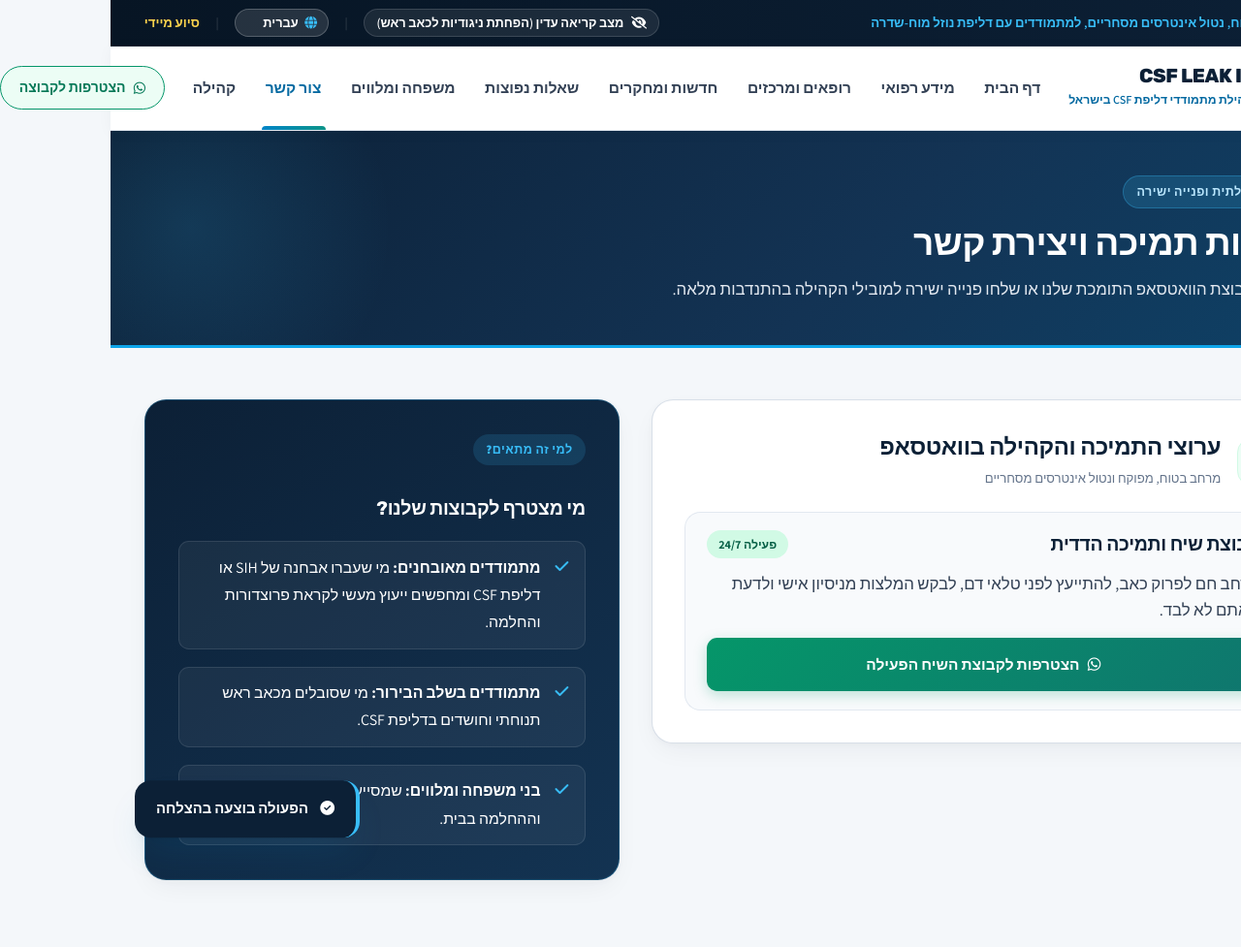
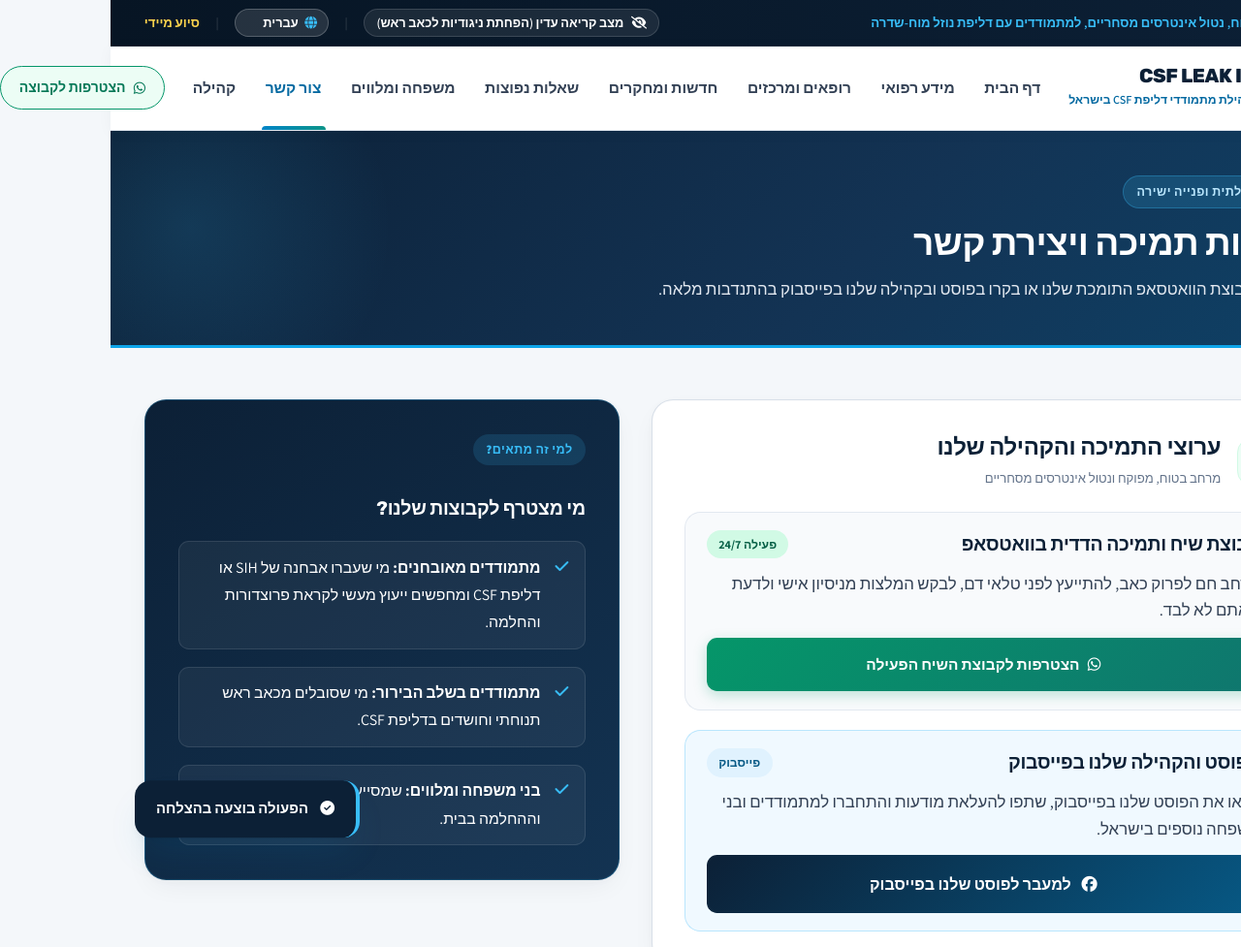
Before and after one commit to sarigreyniman/CSF-Leak, a plain HTML site: page contact.html in a window 1280 px wide. Shown: the top 977 px of the page at 97% size. Drawn offline with Linux system fonts and the light colour scheme.

Commit message:
contact facebook

```diff
--- a/contact.html
+++ b/contact.html
@@ -12,7 +12,7 @@
     </script>
     <meta name="viewport" content="width=device-width, initial-scale=1.0">
     <title>קבוצות תמיכה ויצירת קשר | דליפת CSF ותת־לחץ תוך־גולגולתי | CSF Leak IL</title>
-    <meta name="description" content="הצטרפו לקבוצת התמיכה והשיח בוואטסאפ למתמודדי דליפת נוזל מוחי־שדרתי (CSF), תת־לחץ תוך־גולגולתי (SIH) ובני משפחה, או פנו ישירות לצוות CSF Leak IL.">
+    <meta name="description" content="הצטרפו לקבוצת התמיכה והשיח בוואטסאפ ולעמוד הפייסבוק למתמודדי דליפת נוזל מוחי־שדרתי (CSF), תת־לחץ תוך־גולגולתי (SIH) ובני משפחה בישראל.">
     <link rel="icon" type="image/png" href="favicon.png">
     <link rel="preconnect" href="https://fonts.googleapis.com">
     <link rel="preconnect" href="https://fonts.gstatic.com" crossorigin>
@@ -28,7 +28,7 @@
       "@type": "ContactPage",
       "name": "קבוצות תמיכה ויצירת קשר - CSF Leak IL",
       "inLanguage": "he",
-      "description": "ערוצי תמיכה קהילתיים בוואטסאפ וטופס פנייה לצוות CSF Leak IL עבור מתמודדי דליפת CSF ובני משפחותיהם."
+      "description": "ערוצי תמיכה קהילתיים בוואטסאפ ובפייסבוק עבור מתמודדי דליפת CSF ובני משפחותיהם בישראל."
     }
     </script>
 </head>
@@ -45,12 +45,12 @@
                 <span class="banner-kicker">תמיכה קהילתית ופנייה ישירה</span>
                 <h1 class="banner-title">קבוצות תמיכה ויצירת קשר</h1>
                 <p class="banner-desc">
-                    הצטרפו לקבוצת הוואטסאפ התומכת שלנו או שלחו פנייה ישירה למובילי הקהילה בהתנדבות מלאה.
+                    הצטרפו לקבוצת הוואטסאפ התומכת שלנו או בקרו בפוסט ובקהילה שלנו בפייסבוק בהתנדבות מלאה.
                 </p>
             </div>
         </section>
 
-        <!-- קבוצות וואטסאפ למעלה -->
+        <!-- קבוצות וואטסאפ ופייסבוק -->
         <section class="section-block">
             <div class="container grid-asymmetric">
                 <div class="card stack-md">
@@ -58,13 +58,14 @@
                         <div class="icon-box icon-emerald"><i class="fa-brands fa-whatsapp" aria-hidden="true"></i>
                         </div>
                         <div>
-                            <h2>ערוצי התמיכה והקהילה בוואטסאפ</h2>
+                            <h2>ערוצי התמיכה והקהילה שלנו</h2>
                             <span class="stat-desc">מרחב בטוח, מפוקח ונטול אינטרסים מסחריים</span>
                         </div>
                     </div>
+
                     <div class="callout-box callout-slate stack-sm">
                         <div class="top-bar-inner">
-                            <h3>קבוצת שיח ותמיכה הדדית</h3>
+                            <h3>קבוצת שיח ותמיכה הדדית בוואטסאפ</h3>
                             <span class="badge-pill badge-emerald">פעילה 24/7</span>
                         </div>
                         <p>
@@ -73,6 +74,20 @@
                         <a href="https://chat.whatsapp.com/KkMA5mFbEn09BouBE7m4Dz" target="_blank"
                             rel="noopener noreferrer" class="btn-emerald-block">
                             <i class="fa-brands fa-whatsapp" aria-hidden="true"></i> הצטרפות לקבוצת השיח הפעילה
+                        </a>
+                    </div>
+
+                    <div class="callout-box callout-sky stack-sm">
+                        <div class="top-bar-inner">
+                            <h3>הפוסט והקהילה שלנו בפייסבוק</h3>
+                            <span class="badge-pill badge-sky">פייסבוק</span>
+                        </div>
+                        <p>
+                            קראו את הפוסט שלנו בפייסבוק, שתפו להעלאת מודעות והתחברו למתמודדים ובני משפחה נוספים בישראל.
+                        </p>
+                        <a href="FACEBOOK_POST_URL" target="_blank"
+                            rel="noopener noreferrer" class="btn-submit">
+                            <i class="fa-brands fa-facebook" aria-hidden="true"></i> למעבר לפוסט שלנו בפייסבוק
                         </a>
                     </div>
                 </div>
```
